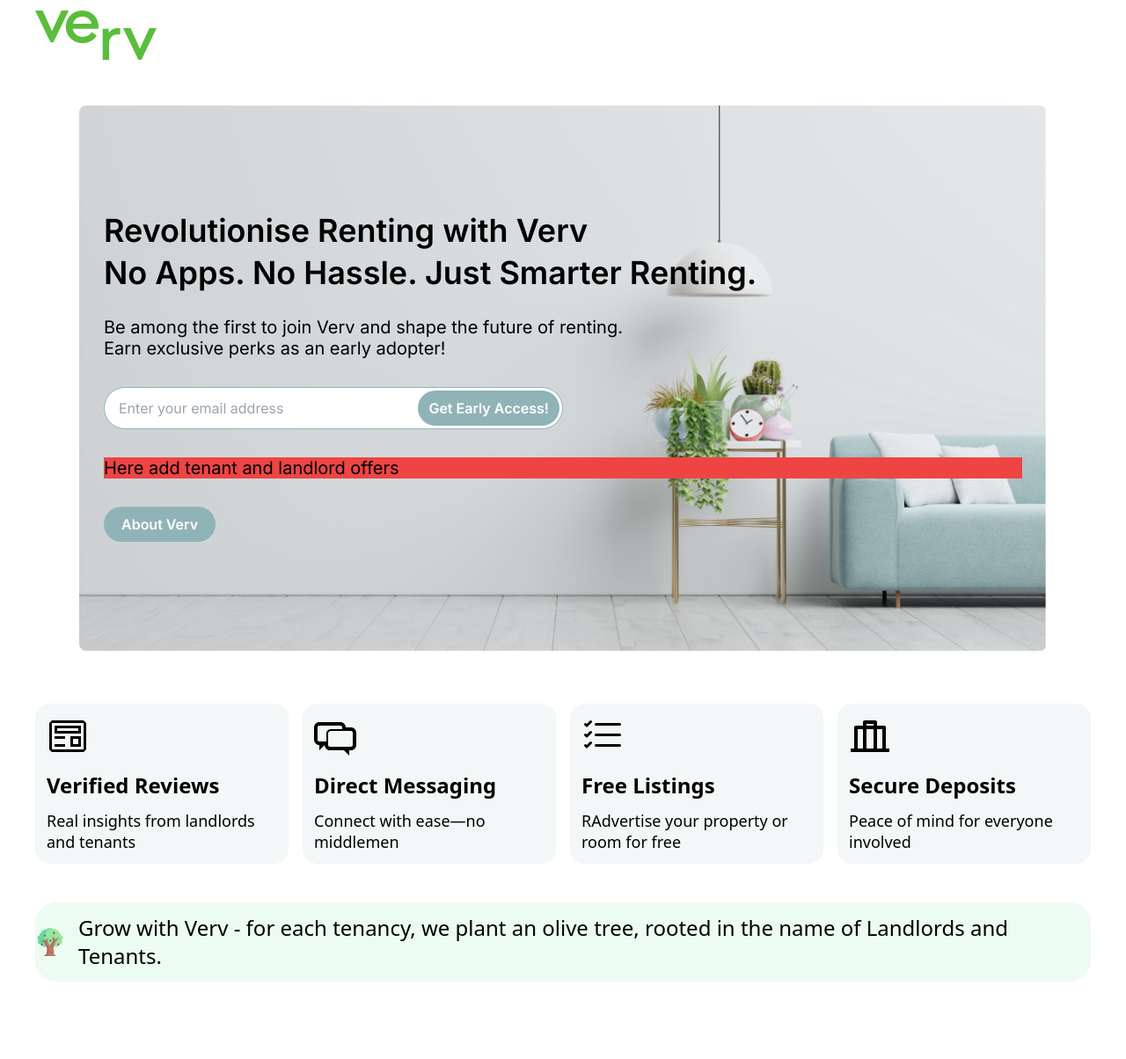
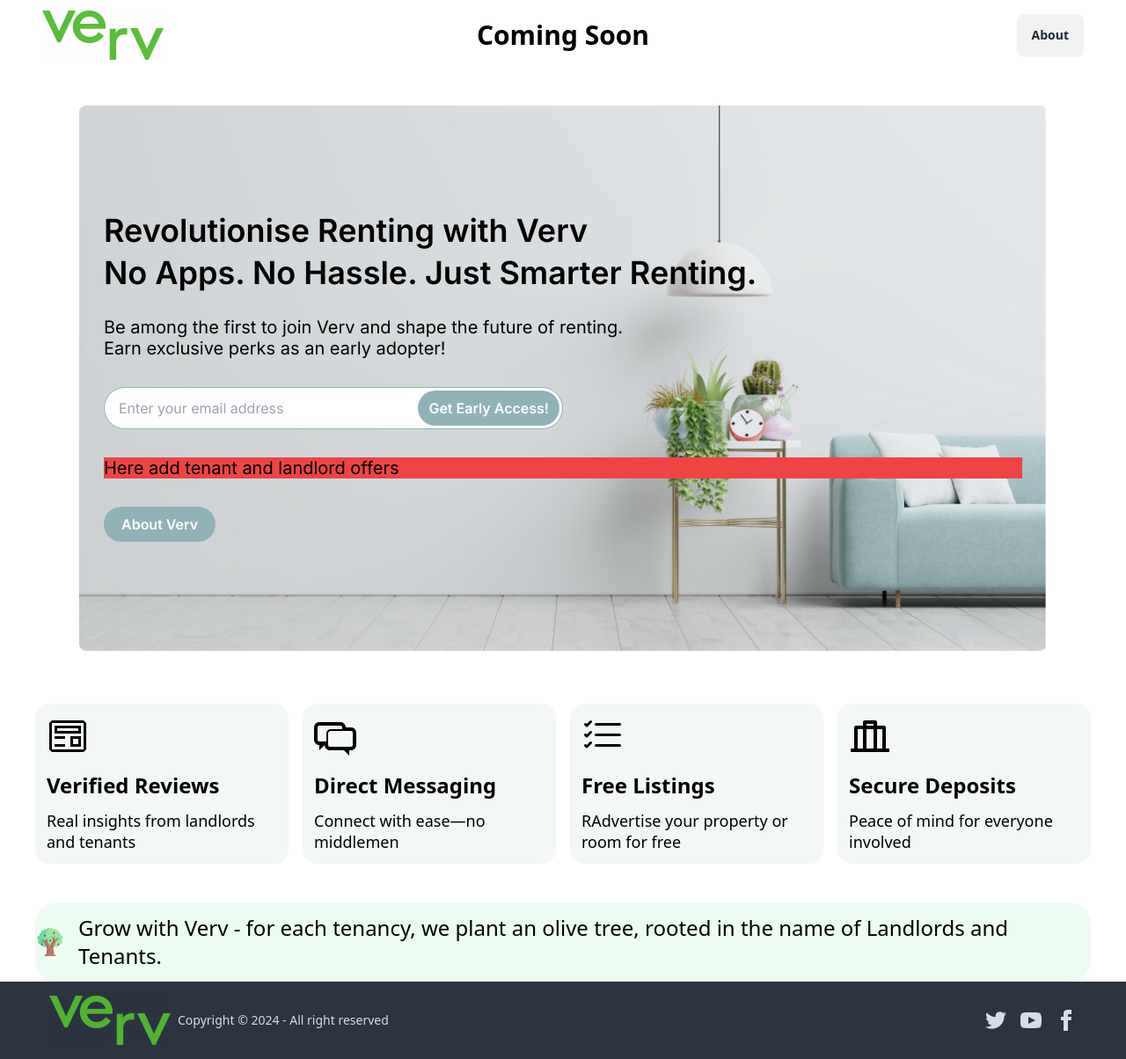
Before and after one commit to Aminul667/verv-cs-page, a React (Vite) app: page / in a window 1280 px wide. Shown: the whole page at 88% size. Before the commit the page ends 1116 px from the top, so only its background shows below. Built offline with nearby package versions, Linux system fonts and the light colour scheme.

Commit message:
added footer

```diff
--- a/package.json
+++ b/package.json
@@ -21,6 +21,7 @@
     "@types/react-dom": "^18.3.0",
     "@vitejs/plugin-react": "^4.3.1",
     "autoprefixer": "^10.4.20",
+    "daisyui": "^4.12.23",
     "eslint": "^9.9.0",
     "eslint-plugin-react": "^7.35.0",
     "eslint-plugin-react-hooks": "^5.1.0-rc.0",
--- a/src/App.jsx
+++ b/src/App.jsx
@@ -1,3 +1,4 @@
+import Footer from "./components/Footer/Footer";
 import Hero from "./components/Home/Hero";
 import KeyPoints from "./components/Home/KeyPoints";
 import Navbar from "./components/Navbar/Navbar";
@@ -6,7 +7,7 @@
 function App() {
   return (
     <>
-      <div className="bg-white">
+      <div className="bg-white text-black">
         <div className="h-[80px] w-full flex items-center bg-white">
           <Navbar />
         </div>
@@ -14,6 +15,7 @@
           <Hero />
         </div>
         <KeyPoints />
+        <Footer />
       </div>
     </>
   );
--- /dev/null
+++ b/src/components/Footer/Footer.jsx
@@ -0,0 +1,51 @@
+import logo from "../../assets/images/logo.png";
+
+const Footer = () => {
+  return (
+    <div className="bg-neutral">
+      <footer className="footer text-neutral-content items-center p-4 w-[1200px] m-auto">
+        <aside className="grid-flow-col items-center">
+          <img src={logo} alt="logo" />
+          <p>Copyright © {new Date().getFullYear()} - All right reserved</p>
+        </aside>
+        <nav className="grid-flow-col gap-4 md:place-self-center md:justify-self-end">
+          <a>
+            <svg
+              xmlns="http://www.w3.org/2000/svg"
+              width="24"
+              height="24"
+              viewBox="0 0 24 24"
+              className="fill-current"
+            >
+              <path d="M24 4.557c-.883.392-1.832.656-2.828.775 1.017-.609 1.798-1.574 2.165-2.724-.951.564-2.005.974-3.127 1.195-.897-.957-2.178-1.555-3.594-1.555-3.179 0-5.515 2.966-4.797 6.045-4.091-.205-7.719-2.165-10.148-5.144-1.29 2.213-.669 5.108 1.523 6.574-.806-.026-1.566-.247-2.229-.616-.054 2.281 1.581 4.415 3.949 4.89-.693.188-1.452.232-2.224.084.626 1.956 2.444 3.379 4.6 3.419-2.07 1.623-4.678 2.348-7.29 2.04 2.179 1.397 4.768 2.212 7.548 2.212 9.142 0 14.307-7.721 13.995-14.646.962-.695 1.797-1.562 2.457-2.549z"></path>
+            </svg>
+          </a>
+          <a>
+            <svg
+              xmlns="http://www.w3.org/2000/svg"
+              width="24"
+              height="24"
+              viewBox="0 0 24 24"
+              className="fill-current"
+            >
+              <path d="M19.615 3.184c-3.604-.246-11.631-.245-15.23 0-3.897.266-4.356 2.62-4.385 8.816.029 6.185.484 8.549 4.385 8.816 3.6.245 11.626.246 15.23 0 3.897-.266 4.356-2.62 4.385-8.816-.029-6.185-.484-8.549-4.385-8.816zm-10.615 12.816v-8l8 3.993-8 4.007z"></path>
+            </svg>
+          </a>
+          <a>
+            <svg
+              xmlns="http://www.w3.org/2000/svg"
+              width="24"
+              height="24"
+              viewBox="0 0 24 24"
+              className="fill-current"
+            >
+              <path d="M9 8h-3v4h3v12h5v-12h3.642l.358-4h-4v-1.667c0-.955.192-1.333 1.115-1.333h2.885v-5h-3.808c-3.596 0-5.192 1.583-5.192 4.615v3.385z"></path>
+            </svg>
+          </a>
+        </nav>
+      </footer>
+    </div>
+  );
+};
+
+export default Footer;
--- a/src/components/Home/Hero.jsx
+++ b/src/components/Home/Hero.jsx
@@ -31,7 +31,7 @@
           <input
             type="text"
             placeholder="Enter your email address"
-            className="h-12 w-full py-4 pl-4 pr-44 rounded-3xl border border-[#90B3B7]"
+            className="h-12 w-full py-4 pl-4 pr-44 rounded-3xl border border-[#90B3B7] bg-white"
           />
           <button className="absolute right-0 bg-[#90B3B7] text-white h-10 rounded-3xl px-3 py-4 flex items-center mr-1 font-semibold hover:bg-gray-500">
             Get Early Access!
--- a/src/components/Navbar/Navbar.jsx
+++ b/src/components/Navbar/Navbar.jsx
@@ -1,10 +1,47 @@
+import { Link } from "react-router-dom";
 import logo from "../../assets/images/logo.png";
 
 const Navbar = () => {
   return (
-    <div className="w-[1200px] m-auto flex items-center">
-      <div>
-        <img src={logo} alt="" />
+    <div className="navbar w-[1200px] m-auto">
+      <div className="navbar-start">
+        {/* <div className="dropdown">
+          <div tabIndex={0} role="button" className="btn btn-ghost lg:hidden">
+            <svg
+              xmlns="http://www.w3.org/2000/svg"
+              className="h-5 w-5"
+              fill="none"
+              viewBox="0 0 24 24"
+              stroke="currentColor"
+            >
+              <path
+                strokeLinecap="round"
+                strokeLinejoin="round"
+                strokeWidth="2"
+                d="M4 6h16M4 12h8m-8 6h16"
+              />
+            </svg>
+          </div>
+          <ul
+            tabIndex={0}
+            className="menu menu-sm dropdown-content bg-base-100 rounded-box z-[1] mt-3 w-52 p-2 shadow"
+          >
+            <li>
+              <a>About</a>
+            </li>
+          </ul>
+        </div> */}
+        {/* <a className="btn btn-ghost text-xl">daisyUI</a> */}
+        <Link to="/">
+          <img src={logo} alt="logo" />
+        </Link>
+      </div>
+
+      <div className="navbar-center hidden lg:flex">
+        <h2 className="text-3xl font-semibold">Coming Soon</h2>
+      </div>
+      <div className="navbar-end">
+        <a className="btn">About</a>
       </div>
     </div>
   );
--- a/tailwind.config.js
+++ b/tailwind.config.js
@@ -1,3 +1,4 @@
+/* eslint-disable no-undef */
 /** @type {import('tailwindcss').Config} */
 export default {
   content: ["./index.html", "./src/**/*.{js,ts,jsx,tsx}"],
@@ -8,5 +9,5 @@
       },
     },
   },
-  plugins: [],
+  plugins: [require("daisyui")],
 };
```
Also changed, not shown: 1 other file (tests, documents, lock files or other folders).
